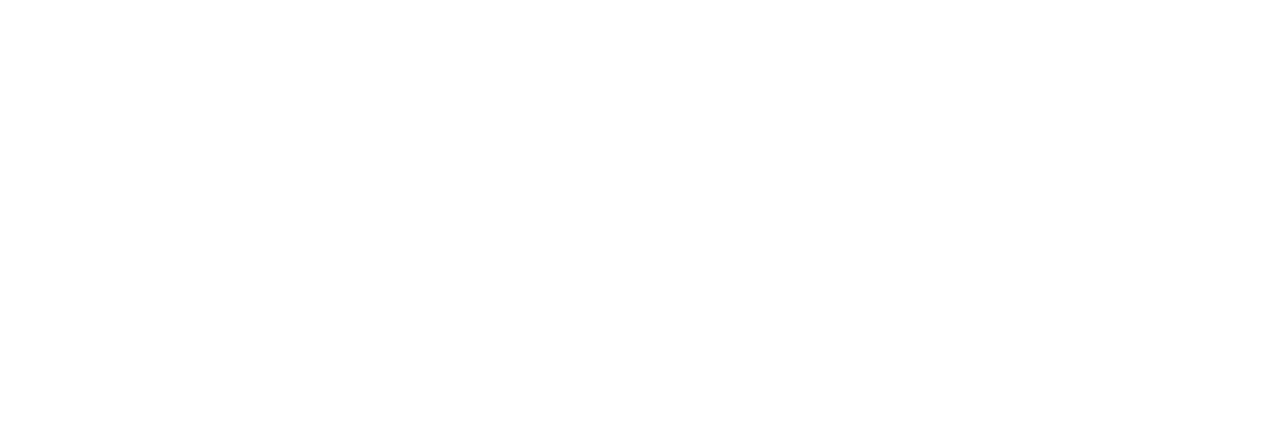
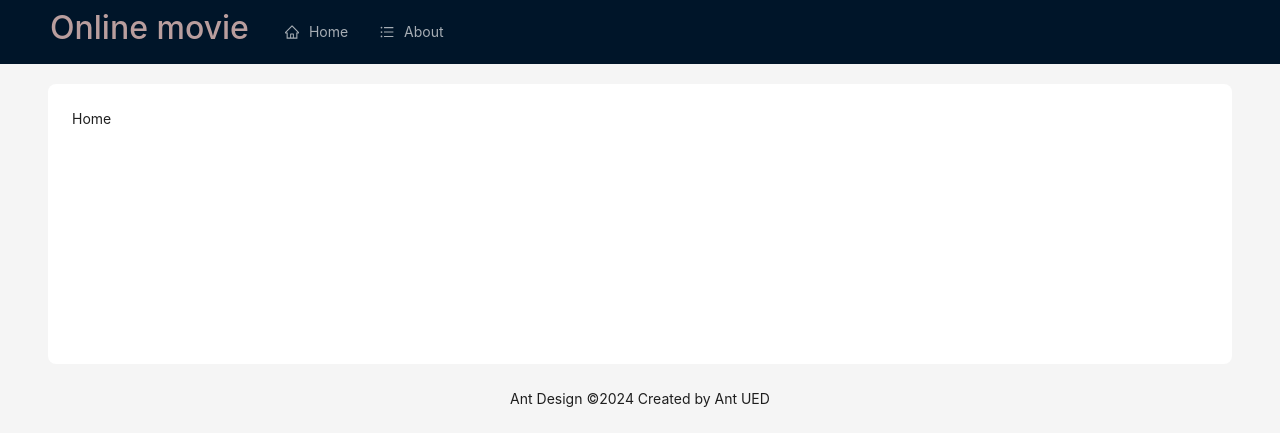
Before and after one commit to OlexKov/online_movie_react, a React (Create React App) app: page / in a window 1280 px wide. Shown: the top 446 px of the page. Built offline with nearby package versions, Linux system fonts and the light colour scheme.

Commit message:
Base template

```diff
--- a/package.json
+++ b/package.json
@@ -3,6 +3,7 @@
   "version": "0.1.0",
   "private": true,
   "dependencies": {
+    "@ant-design/icons": "^5.3.6",
     "@emotion/react": "^11.11.4",
     "@emotion/styled": "^11.11.5",
     "@mui/material": "^5.15.15",
@@ -14,6 +15,7 @@
     "react": "^18.2.0",
     "react-bootstrap": "^2.10.2",
     "react-dom": "^18.2.0",
+    "react-router-dom": "^6.22.3",
     "react-scripts": "5.0.1",
     "web-vitals": "^2.1.4"
   },
--- a/src/App.js
+++ b/src/App.js
@@ -1,12 +1,20 @@
+import { Route, Routes } from 'react-router-dom';
 import './App.css';
+import { Layout } from './components/Layout/Layout';
+import { Home } from './components/Home/Home';
+import { About } from './components/About/About';
+import { NotFound } from './components/NotFound/NotFound';
+
 
 function App() {
   return (
-    <div className="App">
-      <header className="App-header">
-
-      </header>
-    </div>
+    <Routes>
+        <Route path="/" element={<Layout />}>
+           <Route index element={<Home />} />
+           <Route path="about" element={<About />} />
+           <Route path="*" element={<NotFound />} />
+        </Route>
+    </Routes>
   );
 }
 
--- /dev/null
+++ b/src/components/About/About.jsx
@@ -0,0 +1,7 @@
+import React from 'react'
+
+export const About = () => {
+  return (
+    <div>About</div>
+  )
+}
--- /dev/null
+++ b/src/components/Footer/Footer.jsx
@@ -0,0 +1,10 @@
+import React from 'react'
+
+
+export const Footer = () => {
+  return (
+    <>
+            Ant Design ©{new Date().getFullYear()} Created by Ant UED
+    </>
+  )
+}
--- /dev/null
+++ b/src/components/Header/Header.css
@@ -0,0 +1,7 @@
+
+
+.title{
+    margin-right: 20px;
+    color: rgb(185, 158, 158);
+    align-self: center;
+}
--- /dev/null
+++ b/src/components/Header/Header.jsx
@@ -0,0 +1,13 @@
+import React from 'react'
+import { Menu } from '../Menu/Menu'
+import '../Header/Header.css'
+
+
+export const Header = () => {
+    return (
+        <>
+            <h2 className='title'>Online movie</h2>
+            <Menu />
+        </>
+    )
+}
--- /dev/null
+++ b/src/components/Home/Home.jsx
@@ -0,0 +1,7 @@
+import React from 'react'
+
+export const Home = () => {
+  return (
+    <div>Home</div>
+  )
+}
--- /dev/null
+++ b/src/components/Layout/Layout.css
@@ -0,0 +1,22 @@
+.header{
+    position: sticky;
+    top: 0;
+    z-index:  1;
+    width: 100%;
+    display: flex;
+    align-items: center,
+}
+
+.footer{
+    text-align: center;
+}
+
+.content{
+    padding: 0 48px
+}
+
+.content > div{
+    min-height: 280px;
+    padding: 24px;
+    margin-top: 20px
+}
--- /dev/null
+++ b/src/components/Layout/Layout.jsx
@@ -0,0 +1,27 @@
+import React from 'react'
+import { Layout as AntLayout, theme } from 'antd';
+import { Outlet } from 'react-router-dom';
+import { Header  } from '../Header/Header';
+import { Footer } from '../Footer/Footer';
+import '../Layout/Layout.css'
+const { Content ,Header:AntHeader,Footer:AntFooter} = AntLayout;
+export const Layout = () => {
+    const {
+        token: { colorBgContainer, borderRadiusLG },
+    } = theme.useToken();
+     return (
+        <AntLayout>
+            <AntHeader className='header'>
+                <Header/>
+            </AntHeader>
+            <Content className='content'>
+                <div style={{background: colorBgContainer, borderRadius: borderRadiusLG }}>
+                    <Outlet />
+                </div>
+            </Content>
+            <AntFooter className='footer'>
+                <Footer/>
+            </AntFooter>
+        </AntLayout>
+    )
+}
--- /dev/null
+++ b/src/components/Menu/Menu.jsx
@@ -0,0 +1,30 @@
+import React from 'react'
+import { HomeOutlined, UnorderedListOutlined } from '@ant-design/icons';
+import { Menu as AntMenu,} from 'antd';
+import { Link } from 'react-router-dom';
+
+export const Menu = () => {
+    return (
+        <AntMenu
+            theme="dark"
+            mode="horizontal"
+            defaultSelectedKeys={['2']}
+            style={{
+                flex: 1,
+                minWidth: 0,
+            }}
+        >
+            <AntMenu.Item key="1">
+                <HomeOutlined />
+                <span>Home</span>
+                <Link to="/" />
+            </AntMenu.Item>
+
+            <AntMenu.Item key="3">
+                <UnorderedListOutlined />
+                <span>About</span>
+                <Link to="about" />
+            </AntMenu.Item>
+        </AntMenu>
+    )
+}
--- /dev/null
+++ b/src/components/NotFound/NotFound.jsx
@@ -0,0 +1,7 @@
+import React from 'react'
+
+export const NotFound = () => {
+  return (
+    <div>NotFound</div>
+  )
+}
--- a/src/index.js
+++ b/src/index.js
@@ -4,11 +4,14 @@
 import App from './App';
 import reportWebVitals from './reportWebVitals';
 import 'bootstrap/dist/css/bootstrap.min.css';
+import { BrowserRouter } from 'react-router-dom';
 
 const root = ReactDOM.createRoot(document.getElementById('root'));
 root.render(
   <React.StrictMode>
-    <App />
+    <BrowserRouter>
+      <App />
+    </BrowserRouter>
   </React.StrictMode>
 );
 
```
Also changed, not shown: 1 other file (tests, documents, lock files or other folders).
